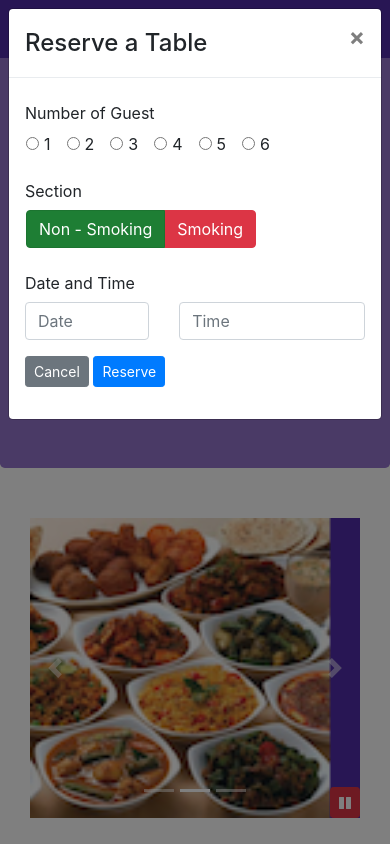
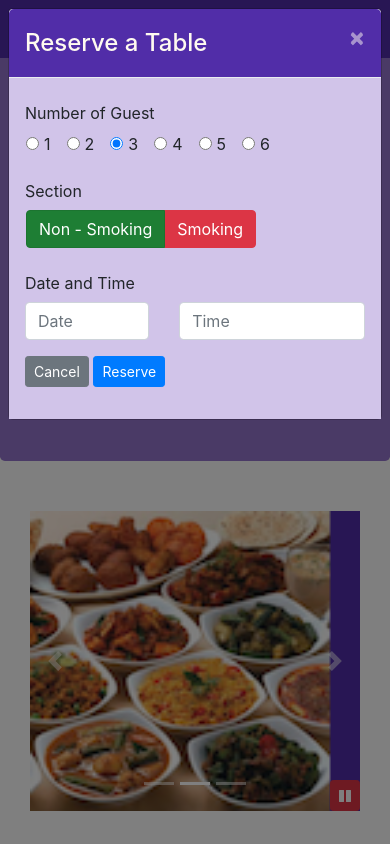
Before and after one commit to Esha-Mangal/Bootstrap, a website: page Bootstrap4/conFusion/index.html in a window 390 px wide. Both pictures are taken after a click on the button "Reserve Table". Shown: the top 844 px of the page. Drawn offline with nearby package versions, Linux system fonts and the light colour scheme.

Commit message:
Less and Scss

```diff
--- a/Bootstrap4/conFusion/css/styles.less
+++ b/Bootstrap4/conFusion/css/styles.less
@@ -74,3 +74,18 @@ body{
     bottom: 0px;
     z-index: 1;
 }
+
+.modal-header {
+	background: @background-dark;
+	color:floralwhite;
+
+	button {
+		color:floralwhite;
+	}
+}
+.modal-body {
+	background: @background-pale;
+}
+.modal-footer {
+	background: @background-light;
+}
--- /dev/null
+++ b/Bootstrap4/conFusion/css/styles.scss
@@ -0,0 +1,91 @@
+$lt-gray: #ddd;
+$background-dark: #512DA8;
+$background-light: #9575CD;
+$background-pale: #D1C4E9;
+
+// Height variables
+$carousel-item-height: 300px;
+
+@mixin zero-margin($pad-up-dn, $pad-left-right) {
+	margin:0px auto;
+	padding: $pad-up-dn $pad-left-right;
+}
+
+.row-header{
+    @include zero-margin(0px,0px);
+}
+
+.row-content {
+    @include zero-margin(50px,0px);
+    border-bottom: 1px ridge;
+    min-height:400px;
+}
+
+.footer{
+    background-color: $background-pale;
+    @include zero-margin(20px, 0px);
+}
+
+.jumbotron {
+    @include zero-margin(70px,30px);
+    background: $background-light ;
+    color:floralwhite;
+}
+
+address{
+    font-size:80%;
+    margin:0px;
+    color:#0f0f0f;
+}
+
+body{
+    padding:50px 0px 0px 0px;
+    z-index:0;
+}
+
+.navbar-dark {
+     background-color: $background-dark;
+}
+
+.tab-content {
+    border-left: 1px solid $lt-gray;
+    border-right: 1px solid $lt-gray;
+    border-bottom: 1px solid $lt-gray;
+    padding: 10px;
+}
+
+.carousel {
+    background:$background-dark;
+
+    .carousel-item {
+        height: $carousel-item-height;
+        img {
+            position: absolute;
+            top: 0;
+            left: 0;
+            min-height: 300px;
+        }
+    }
+}
+
+#carouselButton {
+    right:0px;
+    position: absolute;
+    bottom: 0px;
+    z-index: 1;
+}
+
+.modal-header {
+	background:$background-dark;
+	color:floralwhite;
+
+	button {
+		color:floralwhite;
+	}
+}
+.modal-body {
+	background:$background-pale;
+}
+.modal-footer {
+	background:$background-light;
+}
--- a/Bootstrap4/conFusion/css/styles_old.css
+++ b/Bootstrap4/conFusion/css/styles_old.css
@@ -37,12 +37,14 @@ body{
 .navbar-dark {
      background-color: #512DA8;
 }
+
 .tab-content {
     border-left: 1px solid #ddd;
     border-right: 1px solid #ddd;
     border-bottom: 1px solid #ddd;
     padding: 10px;
 }
+
 .carousel {
     background:#512DA8;
 }
@@ -57,9 +59,26 @@ body{
     left: 0;
     min-height: 250px;
 }
+
 #carouselButton {
     right:0px;
     position: absolute;
     bottom: 0px;
     z-index: 1;
 }
+
+.modal-header{
+    background: #512DA8;
+  }
+
+.modal-body{
+    background-color: #D1C4E9;
+  }
+
+.modal-title{
+    color: floralwhite;
+  }
+
+.close{
+    color: floralwhite;
+  }
--- a/Bootstrap4/conFusion/index.html
+++ b/Bootstrap4/conFusion/index.html
@@ -30,7 +30,8 @@
                 <li class="nav-item"><a class="nav-link" href="./contactus.html"><span class="fa fa-address-card fa-lg"></span> Contact</a></li>
             </ul>
             <span class="navbar-text">
-                <a data-toggle="modal" data-target="#loginModal">
+                <!-- <a data-toggle="modal" data-target="#loginModal"></a> -->
+                <a id="buttonLogin" role="button">
                     <span class="fa fa-sign-in"></span> Login</a>
             </span>
             </div>
@@ -50,11 +51,13 @@
                             <div class="form-row">
                                 <div class="form-group col-sm-4">
                                     <label class="sr-only" for="exampleInputEmail3">Email address</label>
-                                    <input type="email" class="form-control form-control-sm mr-1" id="exampleInputEmail3" placeholder="Enter email">
+                                    <input type="email" class="form-control form-control-sm mr-1" id="exampleInputEmail3"
+                                        placeholder="Enter email">
                                 </div>
                                 <div class="form-group col-sm-4">
                                     <label class="sr-only" for="exampleInputPassword3">Password</label>
-                                <input type="password" class="form-control form-control-sm mr-1" id="exampleInputPassword3" placeholder="Password">
+                                    <input type="password" class="form-control form-control-sm mr-1" id="exampleInputPassword3"
+                                        placeholder="Password">
                                 </div>
                                 <div class="col-sm-auto">
                                     <div class="form-check">
@@ -84,11 +87,83 @@
                     <img src="img/logo.png" class="img-fluid">
                 </div>
                 <div class="col col-sm align-self-center">
-                    <a role="button" class="btn btn-warning" data-toggle="modal" data-target="#reservetable" style="width: 200px; text-align: center">Reserve Table</a>
+                    <a role="button" type="button" id="buttonReserve" class="btn btn-warning btn-sm btn-block" style="width: 200px; text-align: center">Reserve Table</a>
                 </div>
             </div>
         </div>
     </header>
+
+    <div id="reserveModal" class="modal fade" role="dialog">
+            <div class="modal-dialog modal-lg" role="content">
+                <div class="modal-content">
+                    <div class="modal-header">
+                        <h4 class="modal-title">Reserve a Table</h4>
+                        <button type="button" class="close" data-dismiss="modal">&times;</button>
+                    </div>
+                    <div class="modal-body">
+                        <form>
+                            <div class="form-group row align-items-center">
+                                <label class="col-12 col-sm-2 col-form-label">Number of Guest</label>
+                                <div class="form-check form-check-inline col-12 col-sm ml-3">
+                                    <label class="form-check-label mr-3">
+                                        <input type="radio" class="form-check-input " id="numberofguest1" name="numberofguest1"
+                                            value="1">1
+                                    </label>
+                                    <label class="form-check-label mr-3">
+                                        <input type="radio" class="form-check-input " id="numberofguest2" name="numberofguest2"
+                                            value="2">2
+                                    </label>
+                                    <label class="form-check-label mr-3">
+                                        <input type="radio" class="form-check-input " id="numberofguest3" name="numberofguest3"
+                                            value="3" checked>3
+                                    </label>
+                                    <label class="form-check-label mr-3">
+                                        <input type="radio" class="form-check-input " id="numberofguest4" name="numberofguest4"
+                                            value="4">4
+                                    </label>
+                                    <label class="form-check-label mr-3">
+                                        <input type="radio" class="form-check-input " id="numberofguest5" name="numberofguest5"
+                                            value="5">5
+                                    </label>
+                                    <label class="form-check-label mr-3">
+                                        <input type="radio" class="form-check-input " id="numberofguest6" name="numberofguest6"
+                                            value="6">6
+                                    </label>
+                                </div>
+                            </div>
+                            <div class="form-group row align-item-center">
+                                <label class="col-12 col-sm-2 col-form-label">Section</label>
+                                <div class="btn-group btn-group-toggle ml-3" data-toggle="buttons">
+                                    <label class="btn btn-success active">
+                                        <input type="radio" class="form-check-input" name="options" id="option1" checked> Non -
+                                        Smoking
+                                    </label>
+                                    <label class="btn btn-danger">
+                                        <input type="radio" class="form-check-input" name="options" id="option2"> Smoking
+                                    </label>
+                                </div>
+                            </div>
+                            <div class="form-group row align-item-center">
+                                <label class="col-12 col-sm-2 col-form-label">Date and Time</label>
+                                <div class="col-5 col-md-3">
+                                    <input type="text" class="form-control" id="date" name="date" placeholder="Date">
+                                </div>
+                                <div class="col-7 col-md-4">
+                                    <input type="text" class="form-control" id="time" name="time" placeholder="Time">
+                                </div>
+                            </div>
+                            <div class="form-group row">
+                                <div class="offset-sm-2 col-md-10">
+                                    <button type="button" class="btn btn-secondary btn-sm ml-auto"
+                                        data-dismiss="modal">Cancel</button>
+                                    <button type="submit" class="btn btn-primary btn-sm ml-auto">Reserve</button>
+                                </div>
+                            </div>
+                        </form>
+                    </div>
+                </div>
+            </div>
+    </div>
 
     <div class="container">
         <div class="row row-content">
@@ -188,70 +263,6 @@
         </div>
     </div>
 
-    <div  id="reservetable" class="modal fade" role="dialog">
-        <div class="modal-dialog modal-lg" role="content">
-            <div class="modal-content">
-                <div class="modal-header">
-                    <h4 class="modal-title">Reserve a Table</h4>
-                    <button type="button" class="close" data-dismiss="modal">&times;</button>
-                </div>
-                <div class="modal-body">
-                    <form>
-                        <div class="form-group row align-items-center">
-                            <label class="col-12 col-sm-2 col-form-label">Number of Guest</label>
-                            <div class="form-check form-check-inline col-12 col-sm ml-3">
-                                <label class="form-check-label mr-3">
-                                    <input type="radio" class="form-check-input " id="numberofguest1" name="numberofguest1" value="1">1
-                                </label>
-                                <label class="form-check-label mr-3">
-                                    <input type="radio" class="form-check-input " id="numberofguest2" name="numberofguest2" value="2">2
-                                </label>
-                                <label class="form-check-label mr-3">
-                                    <input type="radio" class="form-check-input " id="numberofguest3" name="numberofguest3" value="3">3
-                                </label>
-                                <label class="form-check-label mr-3">
-                                    <input type="radio" class="form-check-input " id="numberofguest4" name="numberofguest4" value="4">4
-                                </label>
-                                <label class="form-check-label mr-3">
-                                    <input type="radio" class="form-check-input " id="numberofguest5" name="numberofguest5" value="5">5
-                                </label>
-                                <label class="form-check-label mr-3">
-                                    <input type="radio" class="form-check-input " id="numberofguest6" name="numberofguest6" value="6">6
-                                </label>
-                            </div>
-                        </div>
-                        <div class="form-group row align-item-center">
-                            <label class="col-12 col-sm-2 col-form-label">Section</label>
-                            <div class="btn-group btn-group-toggle ml-3" data-toggle="buttons">
-                                <label class="btn btn-success active">
-                                    <input type="radio" name="options" id="option1" autocomplete="off" checked> Non - Smoking
-                                </label>
-                                <label class="btn btn-danger">
-                                    <input type="radio" name="options" id="option2" autocomplete="off"> Smoking
-                                </label>
-                            </div>
-                        </div>
-                        <div class="form-group row align-item-center">
-                            <label class="col-12 col-sm-2 col-form-label">Date and Time</label>
-                            <div class="col-5 col-md-3">
-                                <input type="text" class="form-control" id="date" name="date" placeholder="Date">
-                            </div>
-                            <div class="col-7 col-md-4">
-                                <input type="text" class="form-control" id="time" name="time" placeholder="Time">
-                            </div>
-                        </div>
-                        <div class="form-group row">
-                            <div class="offset-sm-2 col-md-10">
-                                <button type="button" class="btn btn-secondary btn-sm ml-auto" data-dismiss="modal">Cancel</button>
-                                <button type="submit" class="btn btn-primary btn-sm ml-auto">Reserve</button>
-                            </div>
-                        </div>
-                    </form>
-                </div>
-            </div>
-        </div>
-    </div>
-
     <footer class="footer">
         <div class="container">
             <div class="row">
@@ -298,6 +309,16 @@
  <script src="node_modules/popper.js/dist/umd/popper.min.js"></script>
  <script src="node_modules/bootstrap/dist/js/bootstrap.min.js"></script>
  <script>
+    $(document).ready(function(){
+        $('#buttonLogin').click(function(){
+            $('#loginModal').modal('show');
+        });
+        $('#buttonReserve').click(function(){
+            $('#reserveModal').modal('show');
+        });
+    });
+ </script>
+ <script>
     $("#carouselButton").click(function(){
         $("#mycarousel").carousel( { interval: 500 } );
         $("#carouselButton").click(function(){
```
Also changed, not shown: Bootstrap4/conFusion/css/styles.css. Lines whose indentation alone changed are shown as unchanged.
